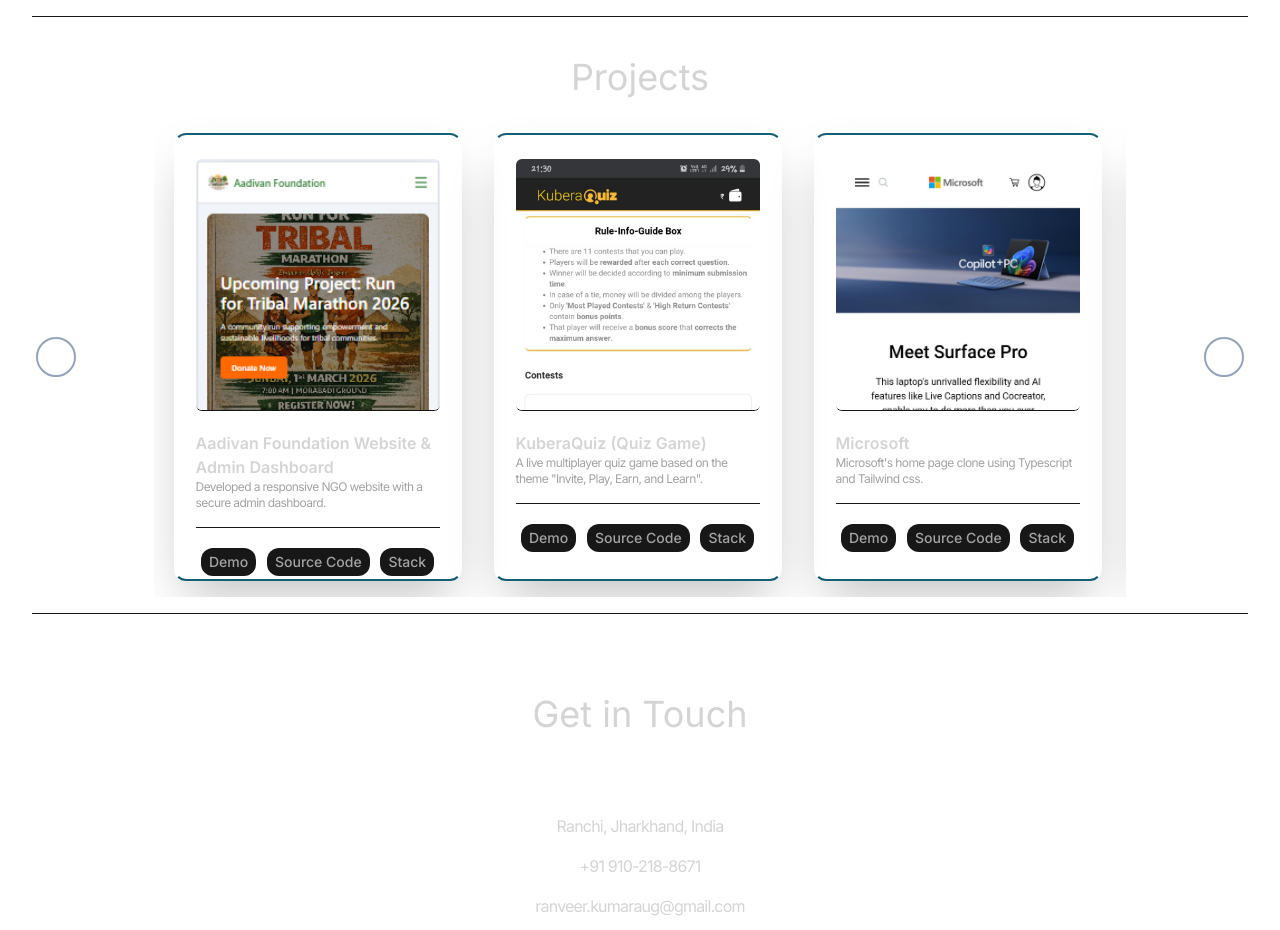
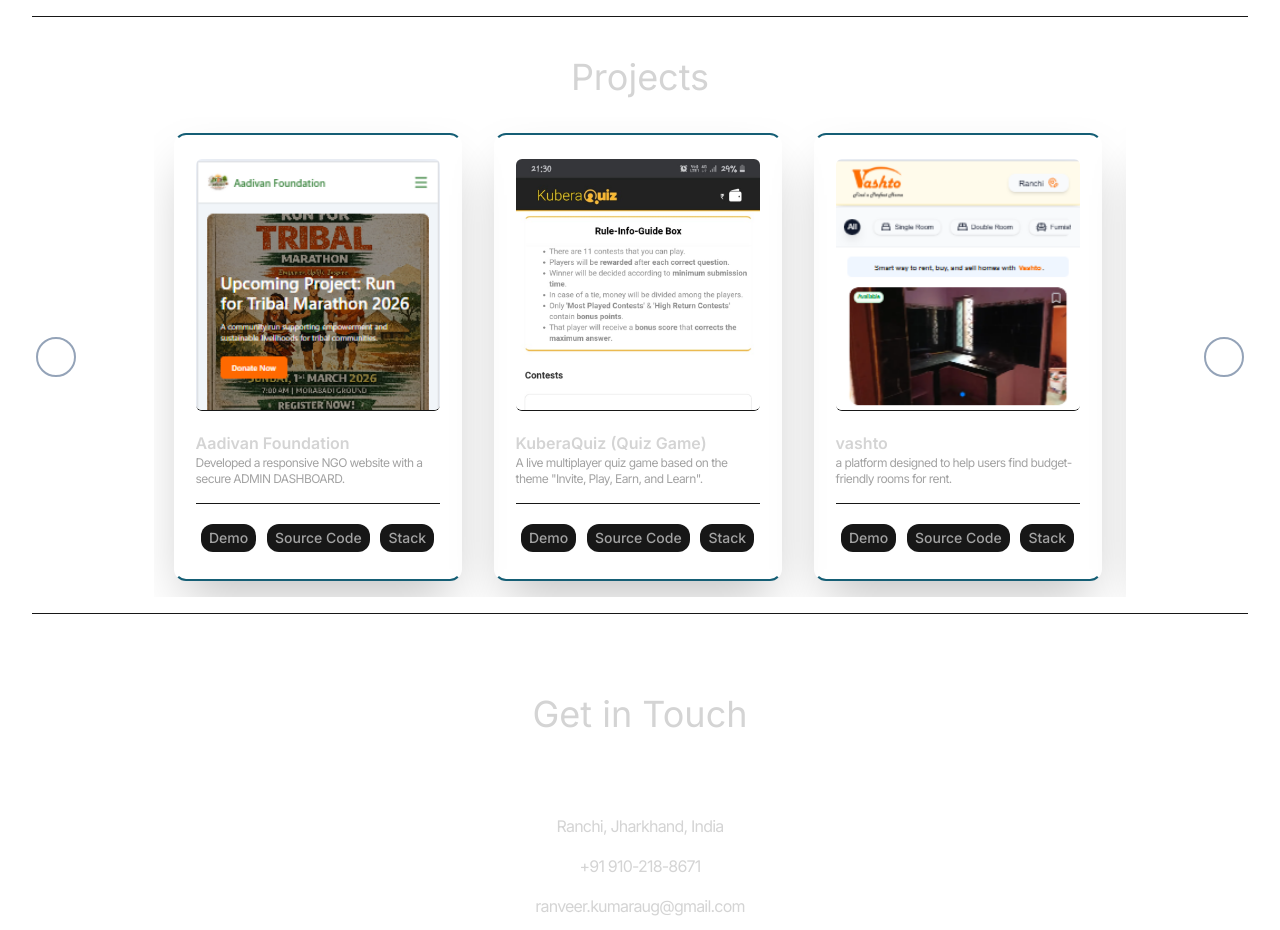
Before and after one commit to Ranveer0208/react-portfolio-ranveer, a React (Vite) app: page / in a window 1280 px wide. Shown: the part 3100-4030 px from the top of the page. Built offline with nearby package versions, Linux system fonts and the light colour scheme.

Commit message:
updated project

```diff
--- a/src/constant/index.ts
+++ b/src/constant/index.ts
@@ -82,12 +82,12 @@
 export const PROJECTS: ProjectType[] = [
    {
       id: 7,
-      title: "Aadivan Foundation Website & Admin Dashboard",
+      title: "Aadivan Foundation",
       image: project7,
-      description: `Developed a responsive NGO website with a secure admin dashboard.`,
+      description: `Developed a responsive NGO website with a secure ADMIN DASHBOARD.`,
       technologies: ["React", "JavaScript", "Tailwind", "PHP", "MySQL"],
       demo_link: "https://aadivanfoundation.org/",
-      source_code: "",
+
    },
    {
       id: 1,
@@ -96,15 +96,6 @@
       description: `A live multiplayer quiz game based on the theme "Invite, Play, Earn, and Learn".`,
       technologies: ["HTML", "CSS", "Javascript", "PHP", "mySQL", "AJAX"],
       demo_link: "https://kuberaquiz.vashto.com/",
-   },
-   {
-      id: 2,
-      title: "Microsoft",
-      image: project2,
-      description: `Microsoft's home page clone using Typescript and Tailwind css.`,
-      technologies: ["React", "TypeScript", "Tailwind", "HTML", "CSS"],
-      demo_link: "https://react-microsoft-clone-mu.vercel.app/",
-      source_code: "https://github.com/Ranveer0208/react-microsoft-clone",
    },
    {
       id: 3,
@@ -140,6 +131,15 @@
       demo_link: "https://coronatest.vashto.com/",
       source_code: "https://github.com/Ranveer0208/coronaTest",
    },
+   {
+      id: 2,
+      title: "Microsoft",
+      image: project2,
+      description: `Microsoft's home page clone using Typescript and Tailwind css.`,
+      technologies: ["React", "TypeScript", "Tailwind", "HTML", "CSS"],
+      demo_link: "https://react-microsoft-clone-mu.vercel.app/",
+      source_code: "https://github.com/Ranveer0208/react-microsoft-clone",
+   },
 ];
 
 export const CONTACT = {
```
